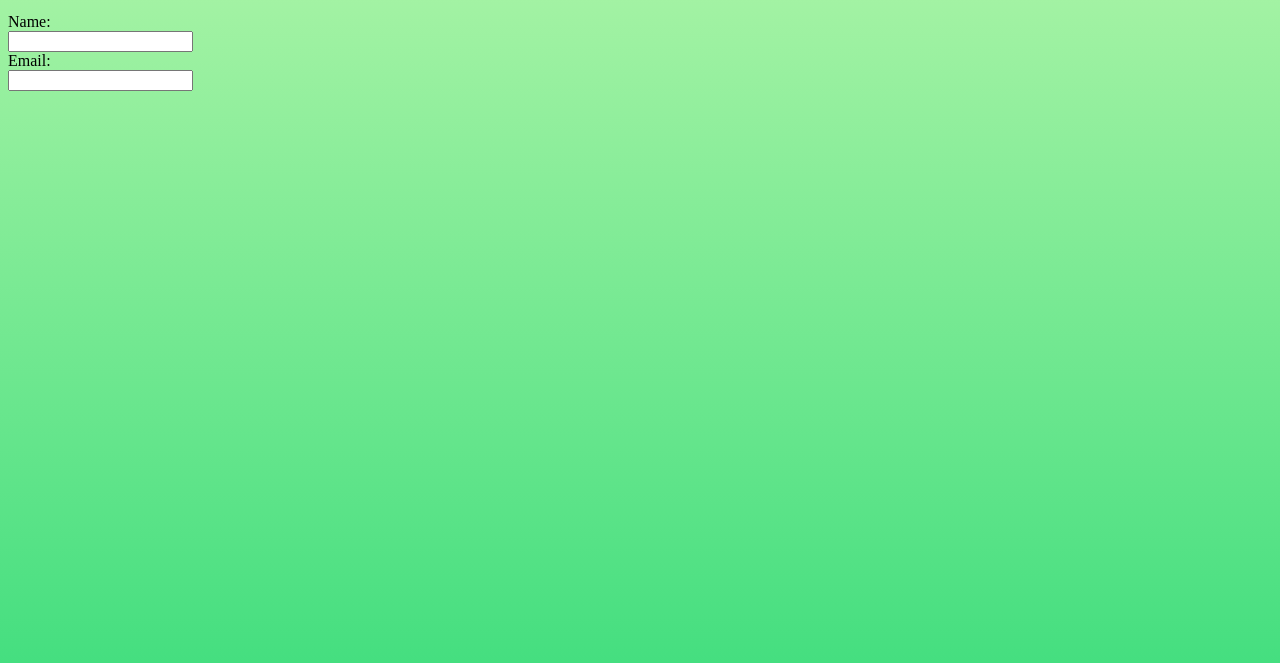
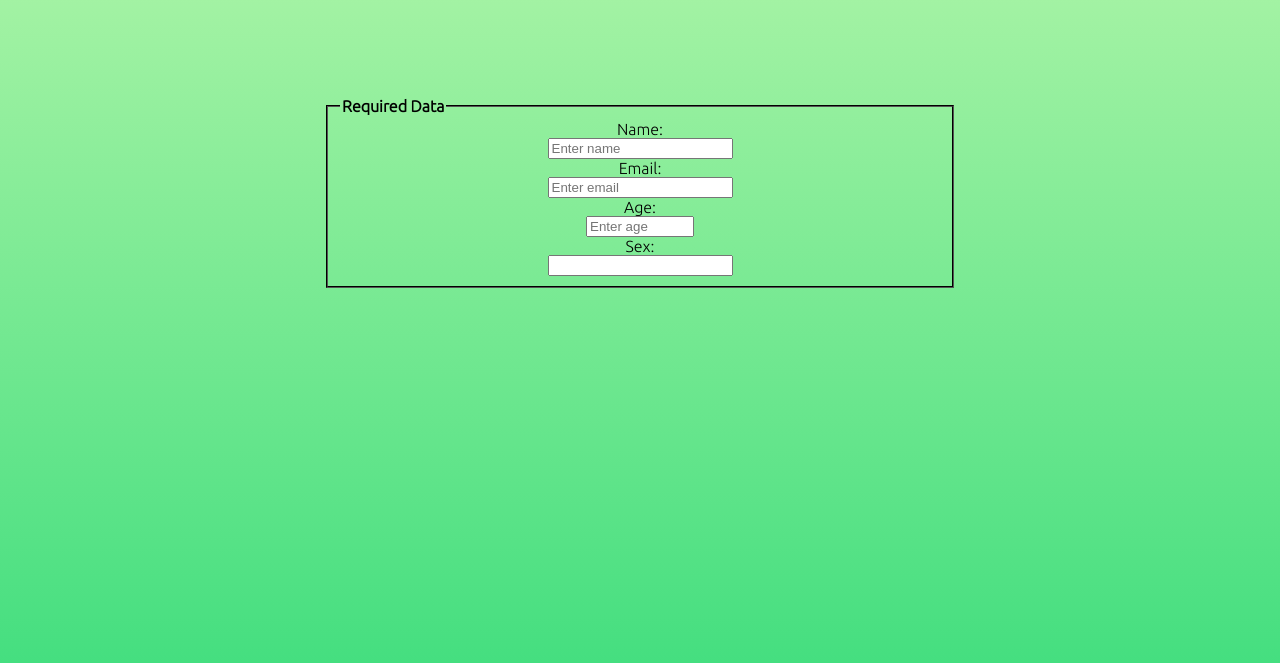
Before and after one commit to rgdzalberti/desarrollo-web, a plain HTML site: page formulario-encuesta/project.html in a window 1280 px wide. Shown: the part 89-752 px from the top of the page. Drawn offline with Linux system fonts and the light colour scheme.

Commit message:
Update project.html

```diff
--- a/formulario-encuesta/project.html
+++ b/formulario-encuesta/project.html
@@ -13,24 +13,58 @@
             #description{
                 color: black;
                 text-align: center;
+                margin-top: -20px;
                 font-family: Ubuntu;
-                margin-top: -20px;
             }
             body{
                 background-image: linear-gradient(#aff5a8, #3edd7d);
                 background-repeat: no-repeat;
             }
+            .requiredCamps{
+                margin: auto;
+                margin-top: 100px;
+                height: 200px;
+                width: 50%;
+            }
+            .border{
+                border-color: black;
+            }
+            #survey-form{
+                text-align: center;
+                font-family: Ubuntu;
+                font-weight: 10;
+            }
+            .Ubuntu{
+                font-family: Ubuntu;
+                font-weight:  bold;
+            }
+            .biggerbox{
+                width: 100px;
+            }
+
         </style>
     </head>
 
     <body>
         <h1 id="title">Survey project</h1>
         <p id="description">A few questions will be asked</p>
-        <form id="survey-form">
-            <label for="name">Name:</label><br>
-            <input type="text" id="name" value=""><br>
-            <label for="email">Email:</label><br>
-            <input type="text" id="email" value=""><br>
+
+        <div class="requiredCamps">
+            <fieldset class ="border">
+                <legend class="Ubuntu">Required Data</legend>
+        <form id="survey-form" >
+            <label id="name-label" for="name">Name:</label><br>
+            <input placeholder="Enter name" type="text" id="name"><br>
+            <label id="email-label" for="email">Email:</label><br>
+            <input placeholder="Enter email" type="email" id="email" ><br>
+            <label id="number-label" for="age">Age:</label><br>
+            <input class="biggerbox" placeholder="Enter age" type="number" min="18" max="120" id="number" value=""><br>
+            <label id="sex-label" for="text">Sex:</label><br>
+            <input type="dropdown" id="dropdown" ><br>
+
         </form>
+    </fieldset>
+    </div>
+
     </body>
 </html>
```
